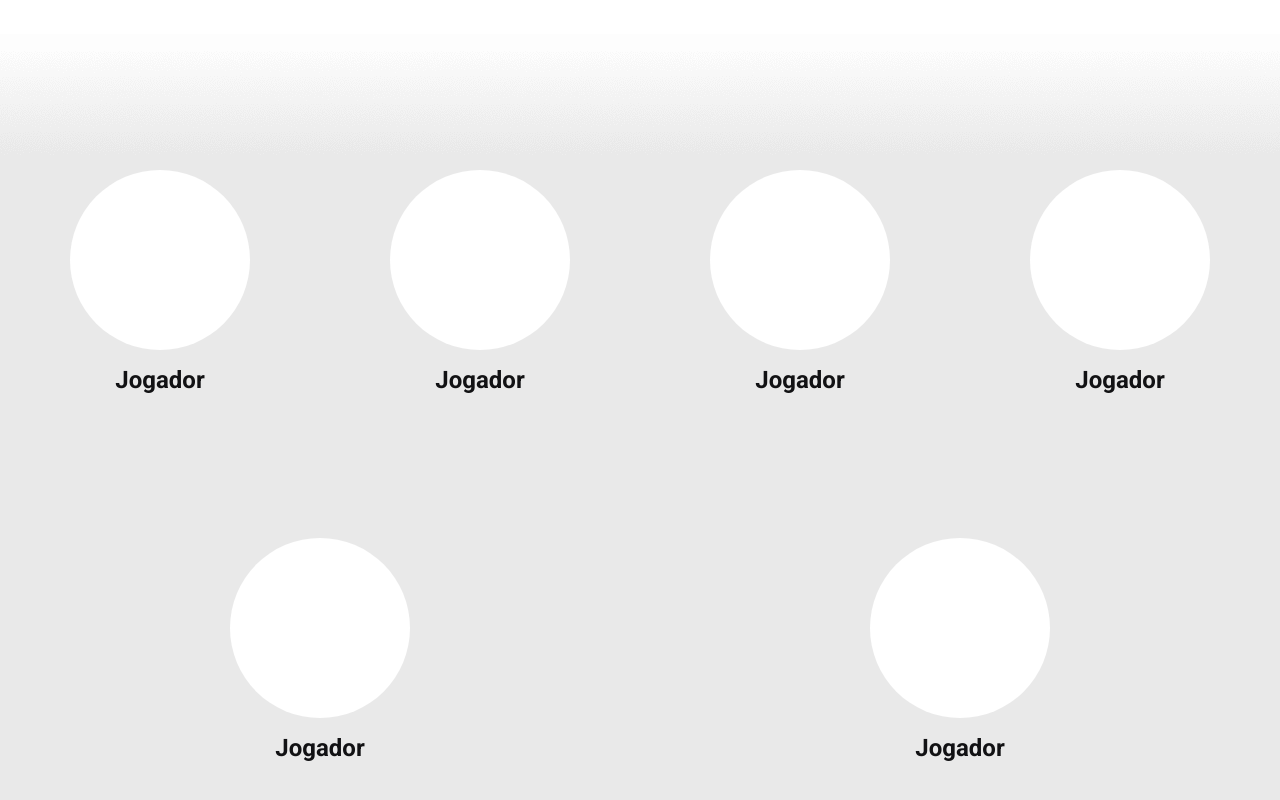
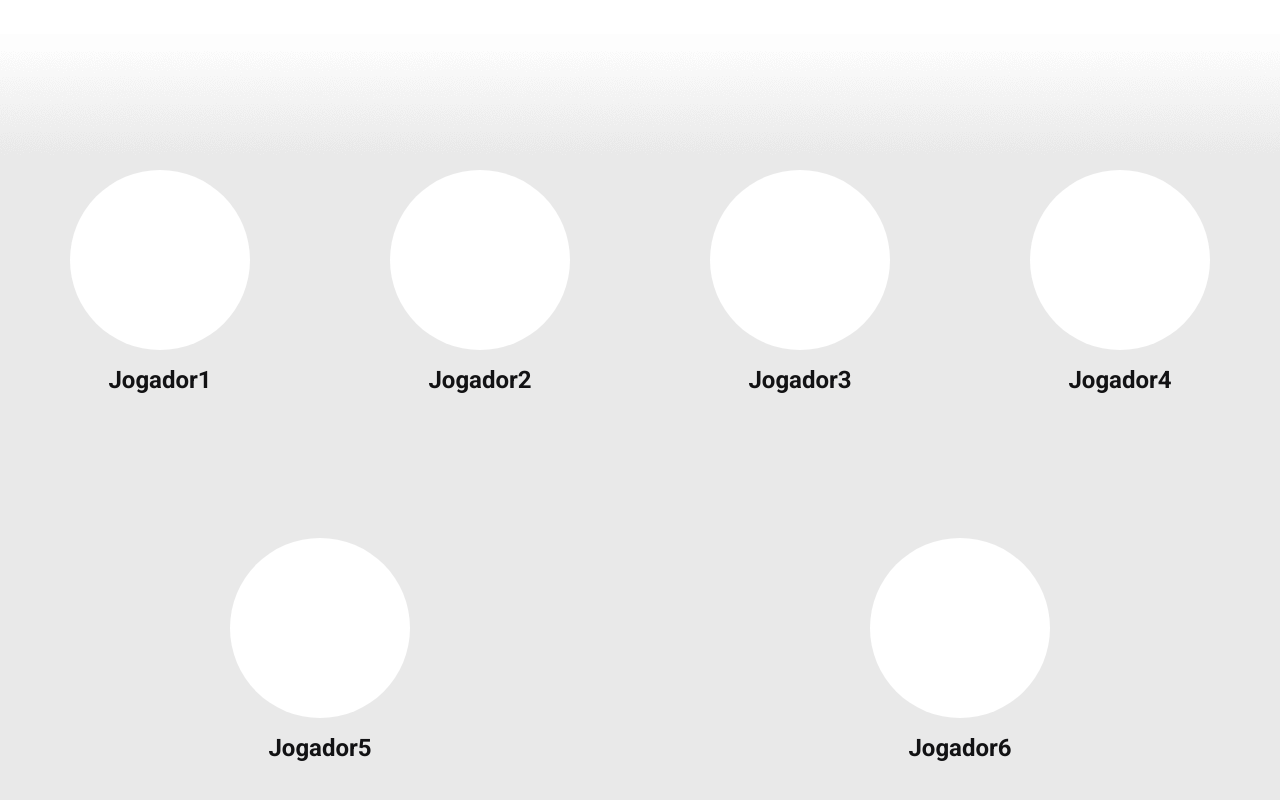
Before and after one commit to Preduh/hoffens-frontend, a Next.js app: page / in a window 1280 px wide. Shown: the part 1566-2366 px from the top of the page. Built offline with nearby package versions, Linux system fonts and the light colour scheme; no server answers.

Commit message:
Player name

```diff
--- a/src/pages/index.tsx
+++ b/src/pages/index.tsx
@@ -104,27 +104,27 @@ const Home: NextPage = () => {
       <Players id="players">
         <div className="player">
           <div className="avatar" />
-          <label>Jogador</label>
+          <label>Jogador1</label>
         </div>
         <div className="player">
           <div className="avatar" />
-          <label>Jogador</label>
+          <label>Jogador2</label>
         </div>
         <div className="player">
           <div className="avatar" />
-          <label>Jogador</label>
+          <label>Jogador3</label>
         </div>
         <div className="player">
           <div className="avatar" />
-          <label>Jogador</label>
+          <label>Jogador4</label>
         </div>
         <div className="player">
           <div className="avatar" />
-          <label>Jogador</label>
+          <label>Jogador5</label>
         </div>
         <div className="player">
           <div className="avatar" />
-          <label>Jogador</label>
+          <label>Jogador6</label>
         </div>
       </Players>
     </>
```
